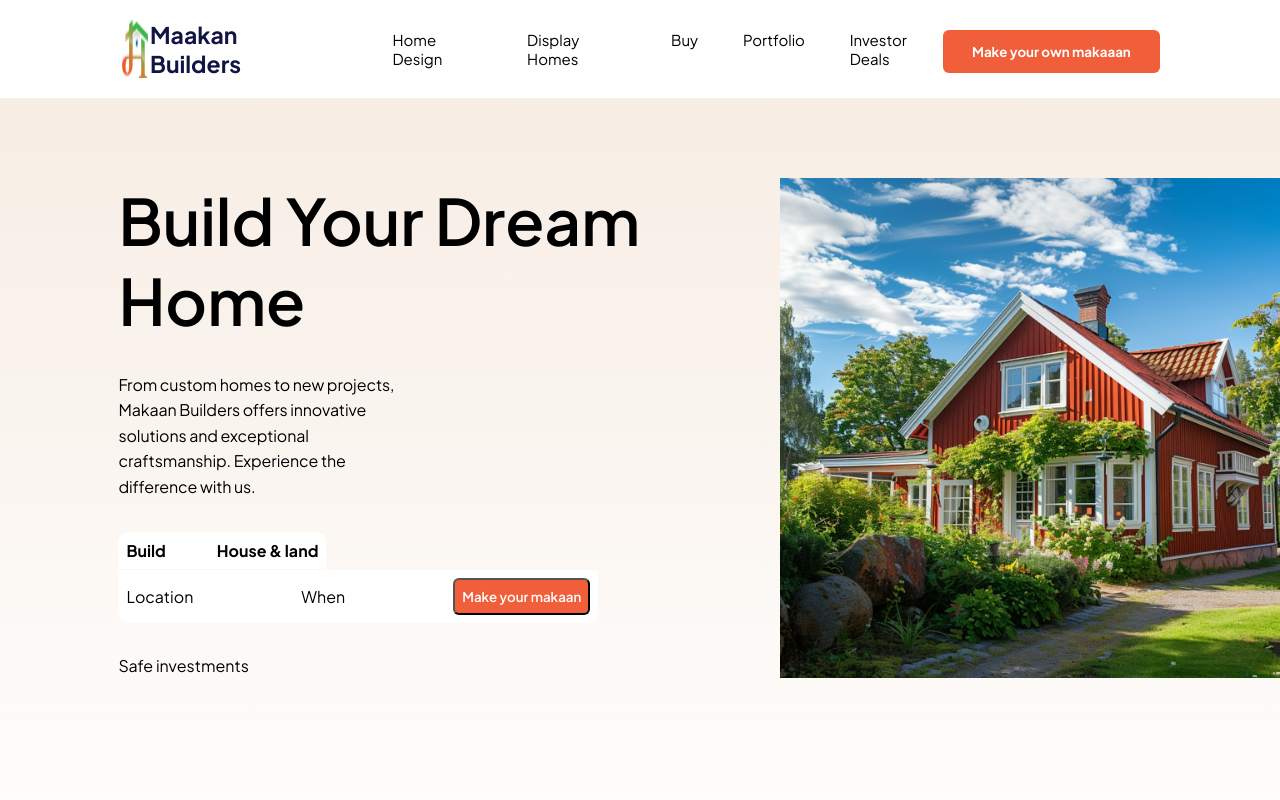
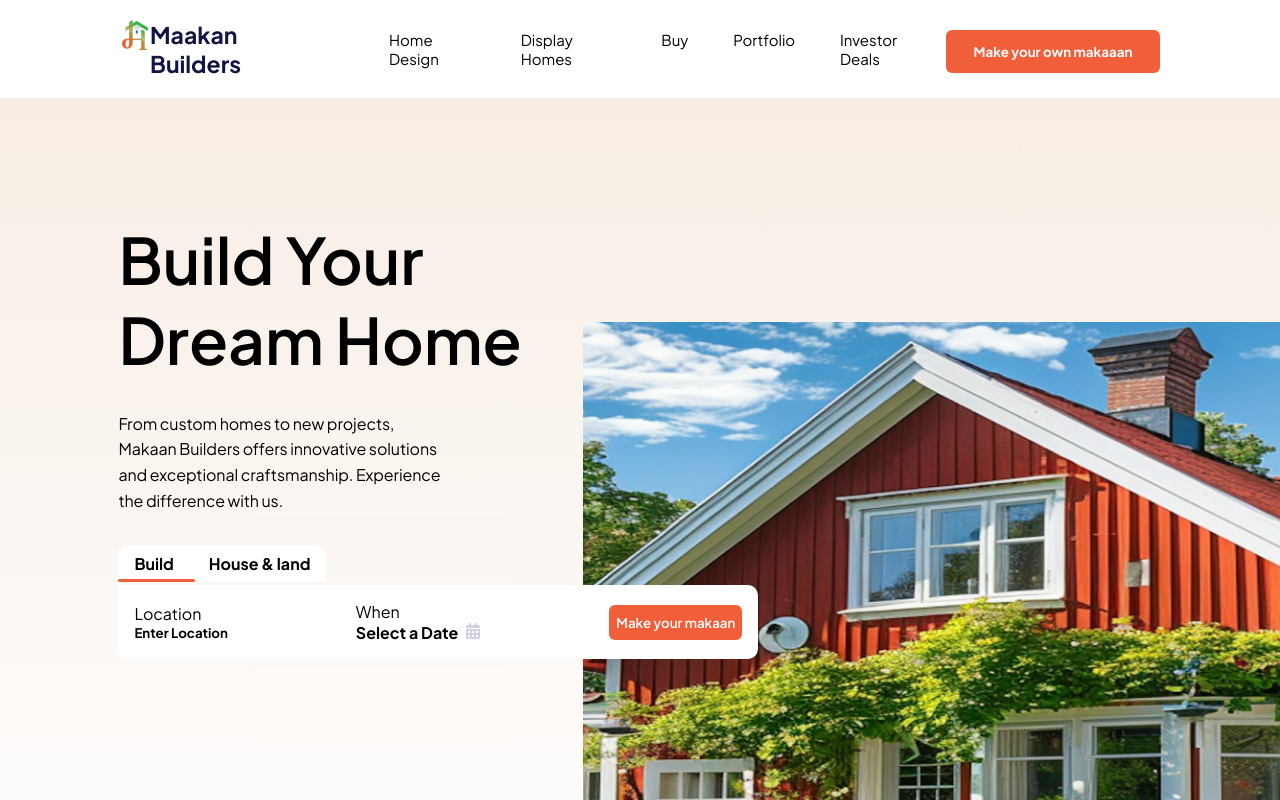
Before and after one commit to whereisfarukk/React-Practise, a React (Vite) app: page / in a window 1280 px wide. Shown: the top 800 px of the page. Built offline with nearby package versions, Linux system fonts and the light colour scheme.

Commit message:
feat:change some layout

```diff
--- a/src/components/Benefit/Benefit.css
+++ b/src/components/Benefit/Benefit.css
@@ -1,7 +1,10 @@
 .Benefit-container {
-    height: 100vh;
+    /* height: 100vh; */
     /* background-color: yellow; */
+    margin-top: 3rem;
     padding: 3rem 7rem;
+    min-height: 100vh;
+
 }
 
 .Benefit-content {
--- a/src/components/Footer/Footer.css
+++ b/src/components/Footer/Footer.css
@@ -1,6 +1,7 @@
 .Footer-Container {
-    height: 60vh;
+    min-height: 60vh;
     display: flex;
+
 }
 
 .Footer-Content {
@@ -9,6 +10,7 @@
     width: 100%;
     height: 100%;
     padding: 0 7rem;
+    justify-content: space-between;
 }
 
 .Footer-Content .row-1 {
@@ -54,7 +56,20 @@
     display: flex;
     align-items: center;
     padding-bottom: 0.5rem;
+    position: relative;
+    padding-top: 20px;
 
+}
+
+.Footer-Content .row-2:before {
+    content: "";
+    position: absolute;
+    top: 0;
+    left: -20px;
+    width: 100%;
+    height: 1px;
+    background-color: #000929;
+    opacity: 0.7;
 }
 
 .row-2 .copyright {
--- a/src/components/Footer/Footer.jsx
+++ b/src/components/Footer/Footer.jsx
@@ -2,13 +2,11 @@ import React from "react";
 import "./Footer.css";
 import Row1 from "./components/Row1";
 import Row2 from "./components/Row2";
-import DividingLine from "./components/DividingLine";
 export default function Footer() {
   return (
     <div className="Footer-Container">
       <div className="Footer-Content">
         <Row1 />
-        <DividingLine />
         <Row2 />
       </div>
     </div>
--- a/src/components/Footer/components/DividingLine.jsx
+++ /dev/null
@@ -1,14 +0,0 @@
-import React from "react";
-
-export default function DividingLine() {
-  return (
-    <div
-      style={{
-        width: "100%",
-        height: "2px",
-        backgroundColor: "#000929",
-        opacity: "0.4",
-      }}
-    ></div>
-  );
-}
--- a/src/components/Hero/Hero.css
+++ b/src/components/Hero/Hero.css
@@ -2,9 +2,10 @@
     background: linear-gradient(180deg, #F7EDE4 0%, rgba(247, 237, 228, 0.00) 100%);
 
     color: black;
-    height: 100vh;
+    /* height: 100vh; */
     overflow: hidden;
     position: relative;
+    min-height: 100vh;
 
 
 }
@@ -17,30 +18,36 @@
     align-items: center;
     justify-content: space-between;
     max-width: 100%;
-    margin-top: 5rem;
+    /* margin-top: 5rem; */
     position: relative;
 
 }
 
 .left-content {
-    flex: 1;
+    flex: 0.8;
+    height: 100%;
     display: flex;
     flex-direction: column;
     justify-content: space-between;
     gap: 32px;
+    position: relative;
+    top: -6rem;
+
 
 }
 
 .right-content {
-    flex: 1;
+    flex: 1.2;
     display: flex;
     justify-content: flex-end;
     align-items: flex-end;
 }
 
 .right-content img {
-    max-width: 500px;
-    margin-left: 30px;
+    min-width: 500px;
+    /* margin-left: 30px; */
+    /* margin-top: 40px; */
+    padding-top: 14rem;
     width: 100%;
     height: auto;
     object-fit: cover;
@@ -55,7 +62,7 @@
 }
 
 .left-content .section2 {
-    width: 50%;
+    width: 70%;
     line-height: 160%;
     letter-spacing: -0.1px;
 }
@@ -64,11 +71,12 @@
     display: flex;
     flex-direction: column;
     gap: 1px;
+    position: relative;
 }
 
 .section3 .card-1 {
     width: 13rem;
-    padding: 0.5rem;
+    padding: 0.5rem 1rem;
     display: flex;
     flex-direction: row;
     font-weight: bold;
@@ -76,25 +84,39 @@
     align-items: center;
     justify-content: space-between;
     border-radius: 10px 10px 0 0;
+    position: relative;
+}
+
+.section3 .card-1::before {
+    content: "";
+    position: absolute;
+    bottom: 0;
+    left: 0;
+    width: 37%;
+    height: 3px;
+    background-color: #F05E3A;
+    border-radius: 2px;
 }
 
 .section3 .card-2 {
-    width: 30rem;
+    position: absolute;
+    min-width: 40rem;
     background-color: white;
     display: flex;
     align-items: center;
     justify-content: space-between;
-    padding: 0.5rem;
-    border-radius: 0 0 10px 10px;
-
+    padding: 1rem;
+    border-radius: 0 10px 10px 10px;
+    top: 40px;
 }
 
 .sub-card-3 button {
-    padding: 8px 7px;
+    padding: 9px 7px;
     cursor: pointer;
     background-color: #F05E3A;
     color: #FFFFFF;
     /* border: none; */
     border-radius: 6px;
     font-weight: 600;
+    border: none;
 }
--- a/src/components/Hero/Hero.jsx
+++ b/src/components/Hero/Hero.jsx
@@ -1,6 +1,7 @@
 import React from "react";
 import "./Hero.css";
-import home_img from "/assets/home_imgs.jpeg";
+import { FaCalendarAlt } from "react-icons/fa";
+import home_img from "/assets/home_img.png";
 function Hero() {
   return (
     <section className="hero-container">
@@ -18,8 +19,21 @@ function Hero() {
               <div className="sub-card-2">House & land</div>
             </div>
             <div className="card-2">
-              <div className="sub-card-1">Location</div>
-              <div className="sub-card-2">When</div>
+              <div className="sub-card-1">
+                <div> Location</div>
+                <h5> Enter Location</h5>
+              </div>
+              <div className="sub-card-2">
+                <div> When</div>
+                <h4>
+                  {" "}
+                  Select a Date{" "}
+                  <FaCalendarAlt
+                    className="calendar-icon"
+                    style={{ color: "#d2d1e3", marginLeft: "4px" }}
+                  />
+                </h4>
+              </div>
               <div className="sub-card-3">
                 <button>Make your makaan</button>
               </div>
--- a/src/components/Navbar/Navbar.css
+++ b/src/components/Navbar/Navbar.css
@@ -11,6 +11,7 @@
     justify-content: space-between;
     margin-left: 40px;
     margin-right: 40px;
+    gap: 1rem;
 }
 
 .logo {
@@ -21,6 +22,15 @@
     color: #121544;
     font-size: 23px;
     font-weight: 600;
+}
+
+.logo img {
+    width: auto;
+    /* Maintain aspect ratio */
+    height: 30px;
+    /* Set a fixed height, or adjust as needed */
+    object-fit: contain;
+    /* Ensures the image scales properly without distortion */
 }
 
 .logo div {
@@ -43,6 +53,8 @@
 }
 
 .nav-content .make-your-maakan {
+    display: flex;
+    flex-direction: row;
     padding: 13px 7px;
     cursor: pointer;
     background-color: #F05E3A;
@@ -51,6 +63,7 @@
     border-radius: 6px;
     font-weight: 700;
     width: 14rem;
+
 }
 
 /* .nav-content ul {
@@ -60,3 +73,44 @@
     justify-content: space-between;
     gap: 4rem;
 } */
+
+@media (max-width: 768px) {
+    .nav-content {
+        flex-direction: column;
+        align-items: center;
+        gap: 0.2rem;
+    }
+
+    .logo {
+        flex-direction: column;
+        align-items: center;
+        gap: 1rem;
+    }
+
+    .logo ul {
+        flex-direction: column;
+        gap: 1rem;
+        align-items: center;
+    }
+
+    .nav-content .make-your-maakan {
+        width: 100%;
+        max-width: 300px;
+        text-align: center;
+    }
+}
+
+@media (max-width: 480px) {
+    .nav-wrapper {
+        padding: 0.3rem 1rem;
+    }
+
+    .logo ul {
+        gap: 0.5rem;
+    }
+
+    .nav-content .make-your-maakan {
+        font-size: 14px;
+        padding: 10px 5px;
+    }
+}
--- a/src/components/TenantsAndLandloard/TenantsAndLandloard.css
+++ b/src/components/TenantsAndLandloard/TenantsAndLandloard.css
@@ -1,7 +1,9 @@
 .TenantsAndLandloard-container {
-    height: 110vh;
+    /* height: 110vh; */
     color: black;
     padding: 3rem 7rem;
+    min-height: 100vh;
+
 
 }
 
--- a/src/components/TenantsAndLandloard2/TenantsAndLandloard2.css
+++ b/src/components/TenantsAndLandloard2/TenantsAndLandloard2.css
@@ -1,32 +1,36 @@
 .TenantsAndLandloard-container2 {
-    height: 100vh;
+    /* height: 100vh; */
     /* background-color: aqua; */
     padding-top: 5rem;
+    min-height: 100vh;
+    align-items: stretch;
+
 }
 
 .TenantsAndLandloard-content2 {
     /* background-color: red; */
-    height: 100%;
-    width: auto;
+    width: 100%;
     display: flex;
     flex-direction: row;
-    align-items: center;
+    align-items: stretch;
     justify-content: center;
+    flex-wrap: wrap;
 }
 
+
 .TenantsAndLandloard-content2 .firstColumn {
-    /* padding: 7rem; */
     flex: 1;
+    /* Ensures equal width for both columns */
     background-color: rgb(0, 0, 0);
     display: flex;
-    height: 100%;
-    /* width: 100%; */
     flex-direction: column;
-    align-items: center;
-    justify-content: space-between;
-    /* padding: 5rem; */
-    /* box-sizing: border-box; */
-    /* margin: 10rem; */
+    justify-content: center;
+    /* Centers content vertically */
+    /* padding: 3rem 8rem; */
+    box-sizing: border-box;
+    /* Includes padding in height calculations */
+    color: white;
+    /* For readability on black background */
 }
 
 .firstColumn-content {
@@ -34,13 +38,14 @@
     flex-direction: column;
     align-items: start;
     justify-content: center;
-    padding: 0rem 8rem;
+    padding: 0rem 10rem;
     padding-top: 3rem;
     gap: 2rem;
+    height: 100%;
 }
 
 .firstColumn-content h1 {
-    font-size: 32px;
+    font-size: 34px;
     font-weight: 700;
     line-height: 140%;
     letter-spacing: -0.4px;
@@ -56,16 +61,19 @@
 
 .TenantsAndLandloard-content2 .secondColumn {
     flex: 1;
+    /* Ensures equal width for both columns */
     display: flex;
     align-items: center;
     justify-content: center;
-    width: 100%;
-    height: 100%;
     overflow: hidden;
+    /* Prevents overflow from the image */
 }
 
 .TenantsAndLandloard-content2 .secondColumn img {
-    width: 100%;
-    height: auto;
+    max-width: 100%;
+    /* Prevents the image from exceeding the column width */
+    max-height: 100%;
+    /* Prevents the image from exceeding the column height */
     object-fit: contain;
+    /* Maintains the image's aspect ratio */
 }
```
